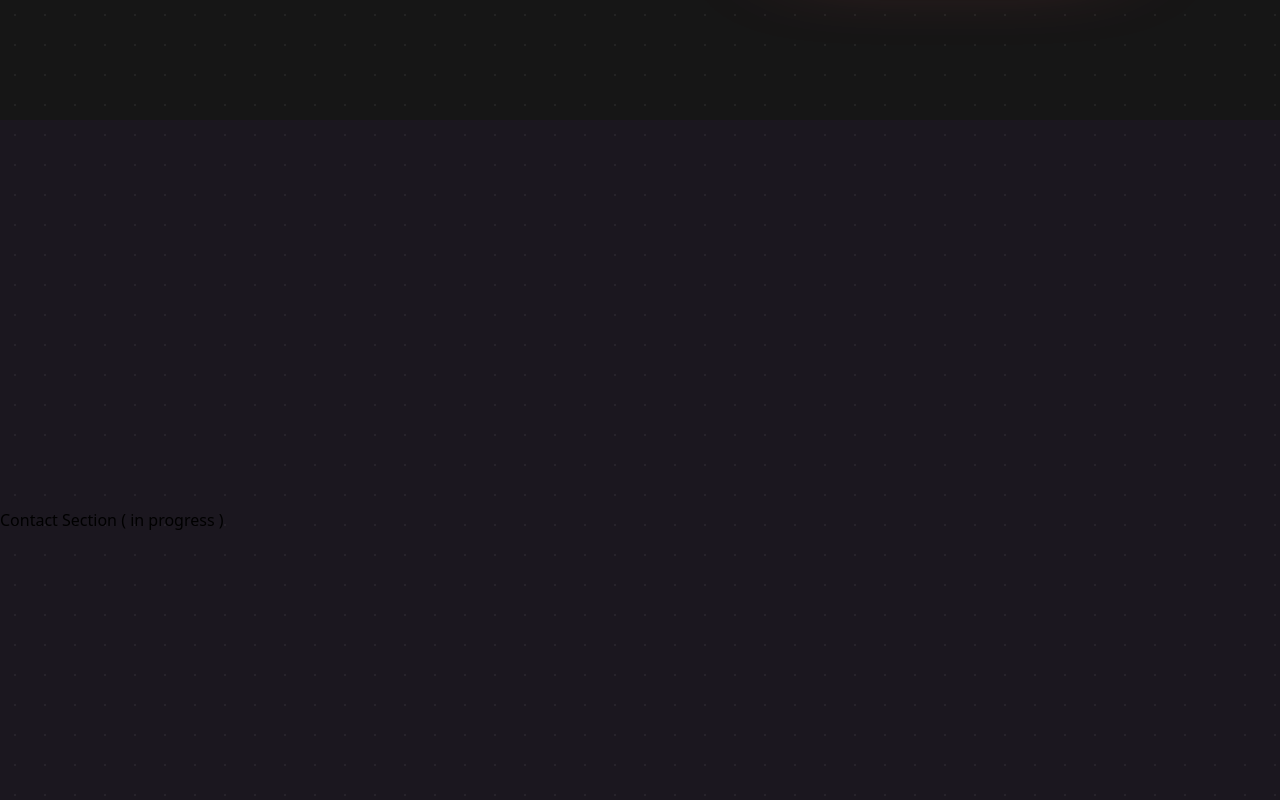
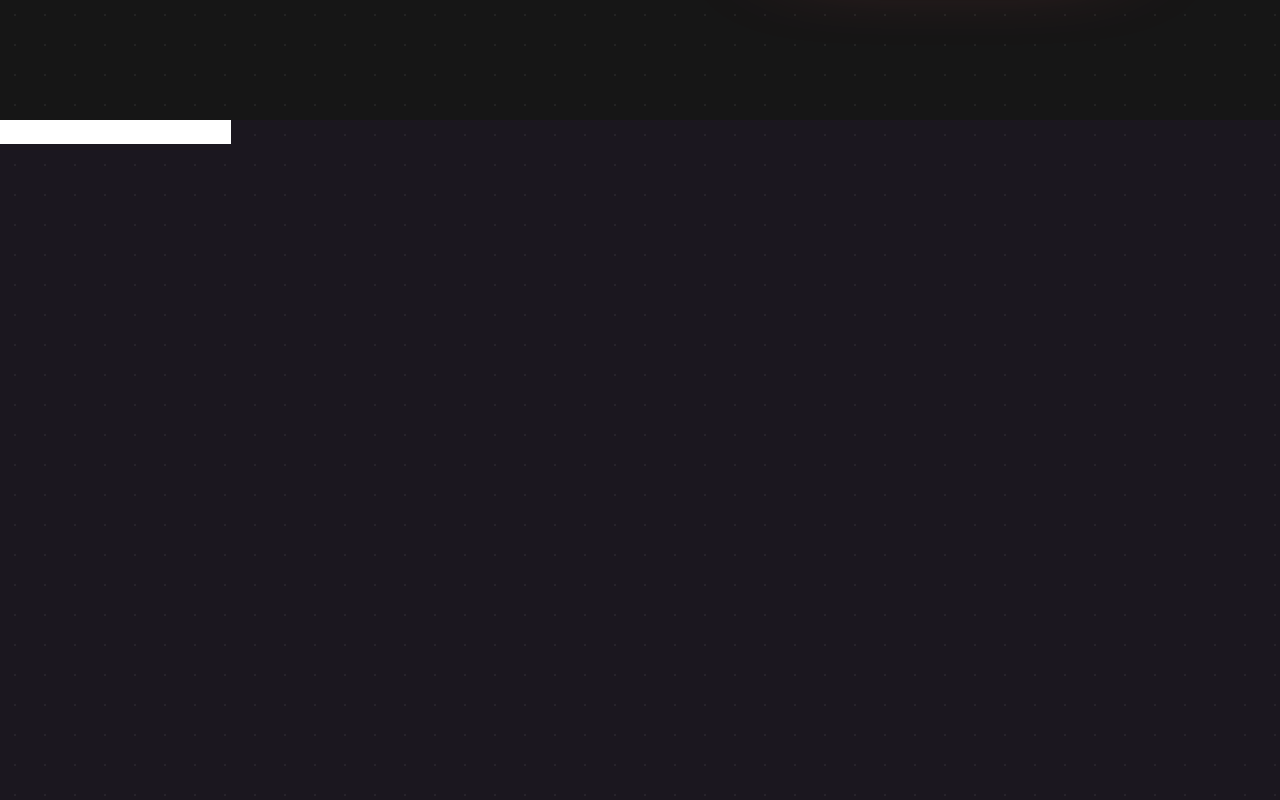
Before and after one commit to themuuln/final-portfolio, a Next.js app: page / in a window 1280 px wide. Shown: the part 3960-4760 px from the top of the page. Built offline with nearby package versions, Linux system fonts and the light colour scheme; a web font is replaced by a local one.

Commit message:
change: contact section changed

```diff
--- a/components/contact/ContactSection.tsx
+++ b/components/contact/ContactSection.tsx
@@ -1,9 +1,11 @@
 const ContactSection = () => {
   return (
     <>
-      <div className="flex h-screen flex-col items-center justify-center bg-brand_bg-600/5">
-        <div className="container">Contact Section ( in progress )</div>
-      </div>
+      <section className="flex h-screen bg-brand_bg-600/5">
+        <div className="container">
+          <input type="text" className="" />
+        </div>
+      </section>
     </>
   );
 };
```
